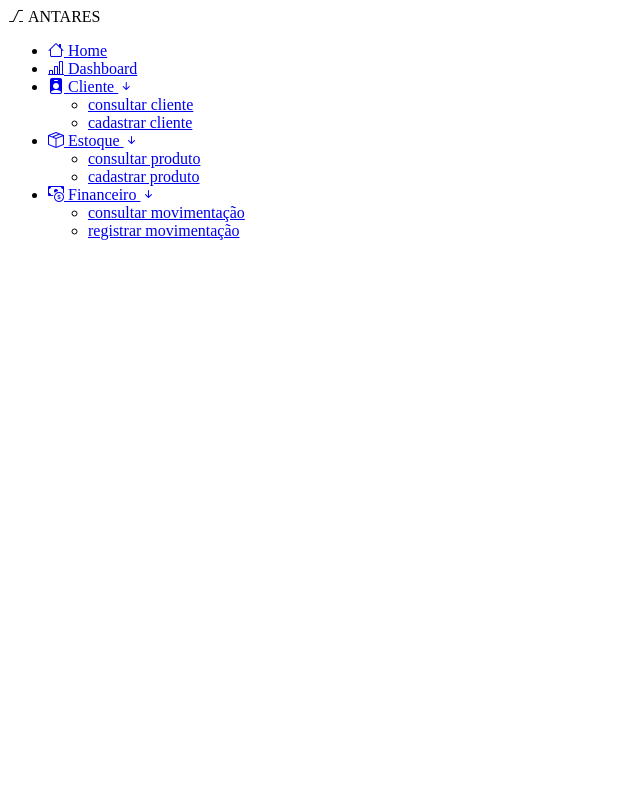
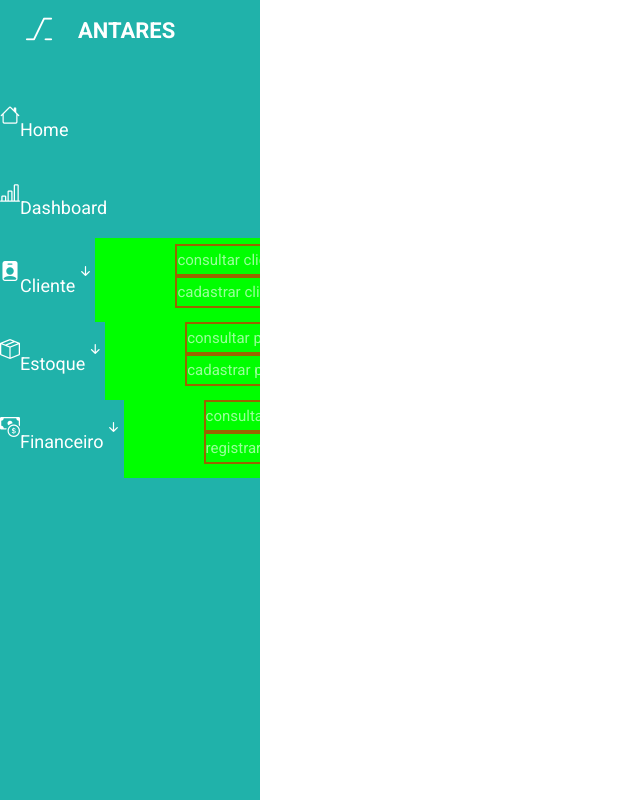
Before and after one commit to wfdlima/ANTARES, a plain HTML site: page pages.html in a window 1280 px wide. Shown: the whole page, without its empty margins (0-640 px from the left). Drawn offline with nearby package versions, Linux system fonts and the light colour scheme.

Commit message:
adicionando estilo na nav bar

```diff
--- /dev/null
+++ b/css/page.css
@@ -0,0 +1,105 @@
+@import url('https://fonts.googleapis.com/css2?family=Roboto:wght@300;400;700&display=swap');
+
+*{
+    margin: 0;
+    padding: 0;
+    box-sizing: border-box;
+    font-family: 'Roboto';
+
+}
+
+nav{
+    height: 100vh;
+    width: 260px;
+    background:lightseagreen;
+    position: fixed;
+    top: 0;
+    left: 0;
+
+
+}
+.expandir{
+    height: 60px;
+    width: 100%;
+    display: flex;
+    align-items:center;
+}
+.expandir i{
+    font-size: 30px;
+    color: white;
+    height: 50px;
+    min-width: 78px;
+    text-align: center;
+    line-height: 50px;
+    cursor: pointer;
+}
+.expandir .text-list{
+    font-size: 22px;
+    color: white;
+    font-weight: 700;
+
+}
+.nav-links{
+    height: 100%;
+    padding: 30px 0px 150px 0px;
+    overflow: auto;
+
+}
+.nav-links::-webkit-scrollbar{
+    display: none;
+}
+li{
+    list-style:none;
+    position: relative;
+
+}
+li:hover{
+    background-color:lightgreen;
+}
+
+.icon-li{
+    display: flex;
+    align-items: center;
+    justify-content: space-between;
+}
+li i{
+    height: 50px;
+    color: white;
+    min-height: 78px;
+    text-align: center;
+    line-height: 50px;
+    font-size: 20px;
+    cursor: pointer;
+
+}
+li a{
+    display: flex;
+    align-items: center;
+    text-decoration: none;
+
+}
+li .text-list{
+     font-size: 18px;
+    color: white;
+    font-weight: 400;
+
+}
+li .sub-menu{
+    padding: 6px 6px 14px 80px;
+    margin-top: -10px;
+    background-color: lime;
+
+    /*display: none;*/
+}
+li .sub-menu a{
+    border: 2px solid red;
+    color: white;
+    font-size: 15px;
+    padding:5px 0;
+    white-space:nowrap;
+    opacity:0.6;
+}
+li .sub-menu a:hover{
+    opacity: 1;
+
+}
--- a/pages.html
+++ b/pages.html
@@ -7,6 +7,7 @@
     <title>Antares</title>
     <link rel="stylesheet" href="https://cdn.jsdelivr.net/npm/bootstrap-icons@1.10.5/font/bootstrap-icons.css">
     <link rel="shortcut icon" href="assets/alt.svg" type="image/x-icon">
+    <link rel="stylesheet" href="css/page.css">
 </head>
 
 <body>
@@ -14,46 +15,32 @@
 
     <nav>
         <div class="expandir">
-            <i class="Bi bi-alt">
-            </i>
+            <i class="Bi bi-alt"></i>
             <span class="text-list">ANTARES</span>
-
         </div>
-
-        <ul>
+        <ul class="nav-links">
             <li class="item-menu">
                 <a href="#" class="icones">
-                    <span class="icon-list">
                     <i class="bi bi-house"></i>
-                    </span>
                     <span class="text-list">Home
                     </span>
                 </a>
             </li>
-
             <li class="item-menu">
                 <a href="#" class="icones">
-                    <span class="icon-list">
                     <i class="bi bi-bar-chart-line"></i>
-                    </span>
                     <span class="text-list">Dashboard
                     </span>
                 </a>
             </li>
-
             <li class="item-menu">
-                <div class="cliente">
+                <div class="icon-li">
                     <a href="#" class="icones">
-                        <span class="icon-list">
                         <i class="bi bi-person-badge-fill"></i>
-                        </span>
                         <span class="text-list">Cliente
                         </span>
-                        <span class="arrow">
                         <i class="bi bi-arrow-down-short"></i>
-                        </span>
                     </a>
-
                     <ul class="sub-menu">
                         <li><a href="#">consultar cliente</a></li>
                         <li><a href="#">cadastrar cliente</a></li>
@@ -62,40 +49,33 @@
             </li>
 
             <li class="item-menu">
+                <div class="icon-li">
                     <a href="#" class="icones">
-                    <span class="icon-list">
                         <i class="bi bi-box-seam"></i>
-                    </span>
                         <span class="text-list">Estoque
                         </span>
-                    <span class="arrow">
                         <i class="bi bi-arrow-down-short"></i>
-                    </span>
                     </a>
-
                     <ul class="sub-menu">
                         <li><a href="#">consultar produto</a></li>
                         <li><a href="#">cadastrar produto</a></li>
                     </ul>
+                </div>
             </li>
 
             <li class="item-menu">
-                <div class="financeiro"></div>
+                <div class="icon-li">
                     <a href="#" class="icones">
-                    <span class="icon-list">
                         <i class="bi bi-cash-coin"></i>
-                    </span>
                         <span class="text-list">Financeiro
                         </span>
-                    <span class="arrow">
                         <i class="bi bi-arrow-down-short"></i>
-                    </span>
                     </a>
-
                     <ul class="sub-menu">
                         <li><a href="#">consultar movimentação</a></li>
                         <li><a href="#">registrar movimentação</a></li>
                     </ul>
+                </div>
             </li>
 
         </ul>
```
Lines whose indentation alone changed are shown as unchanged.
